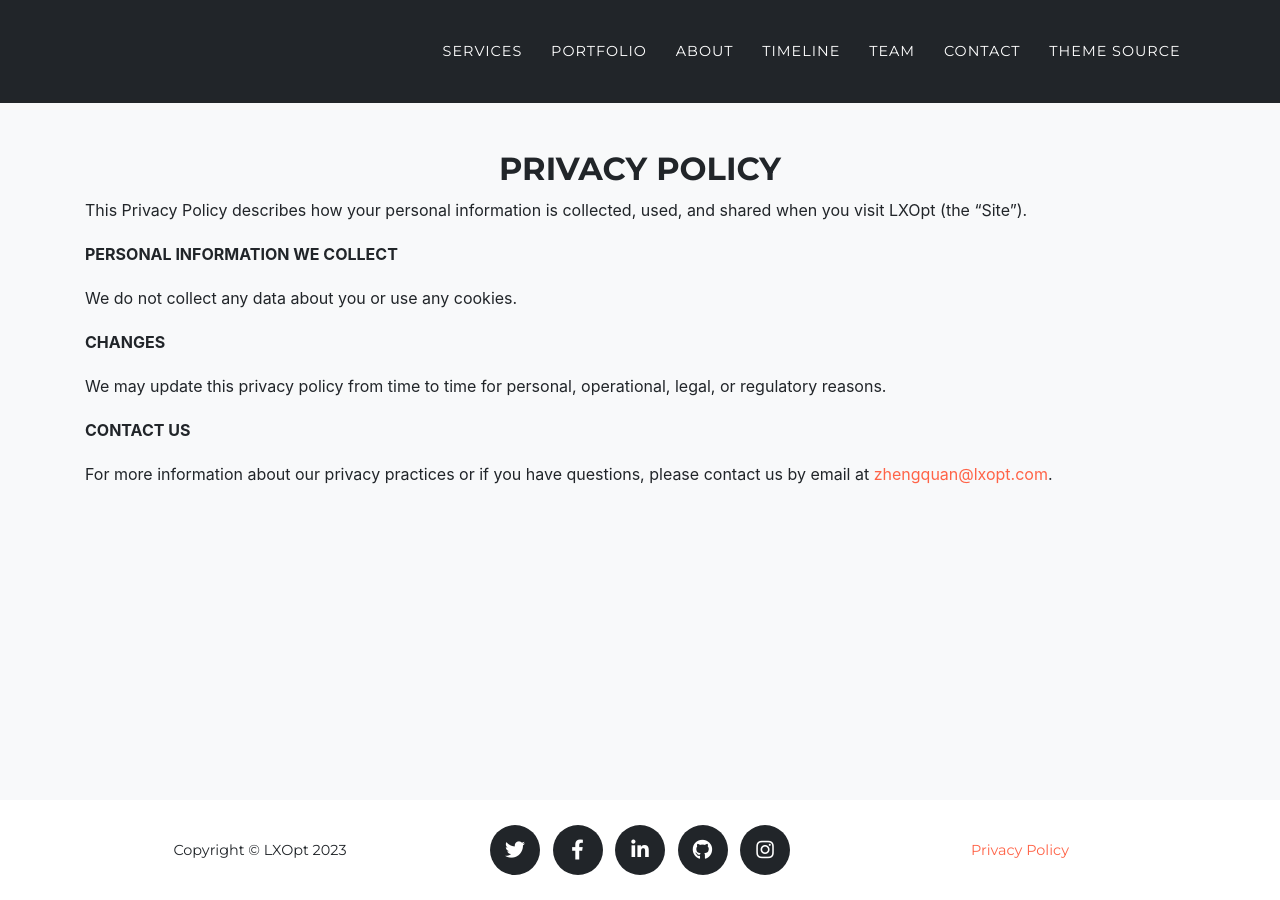
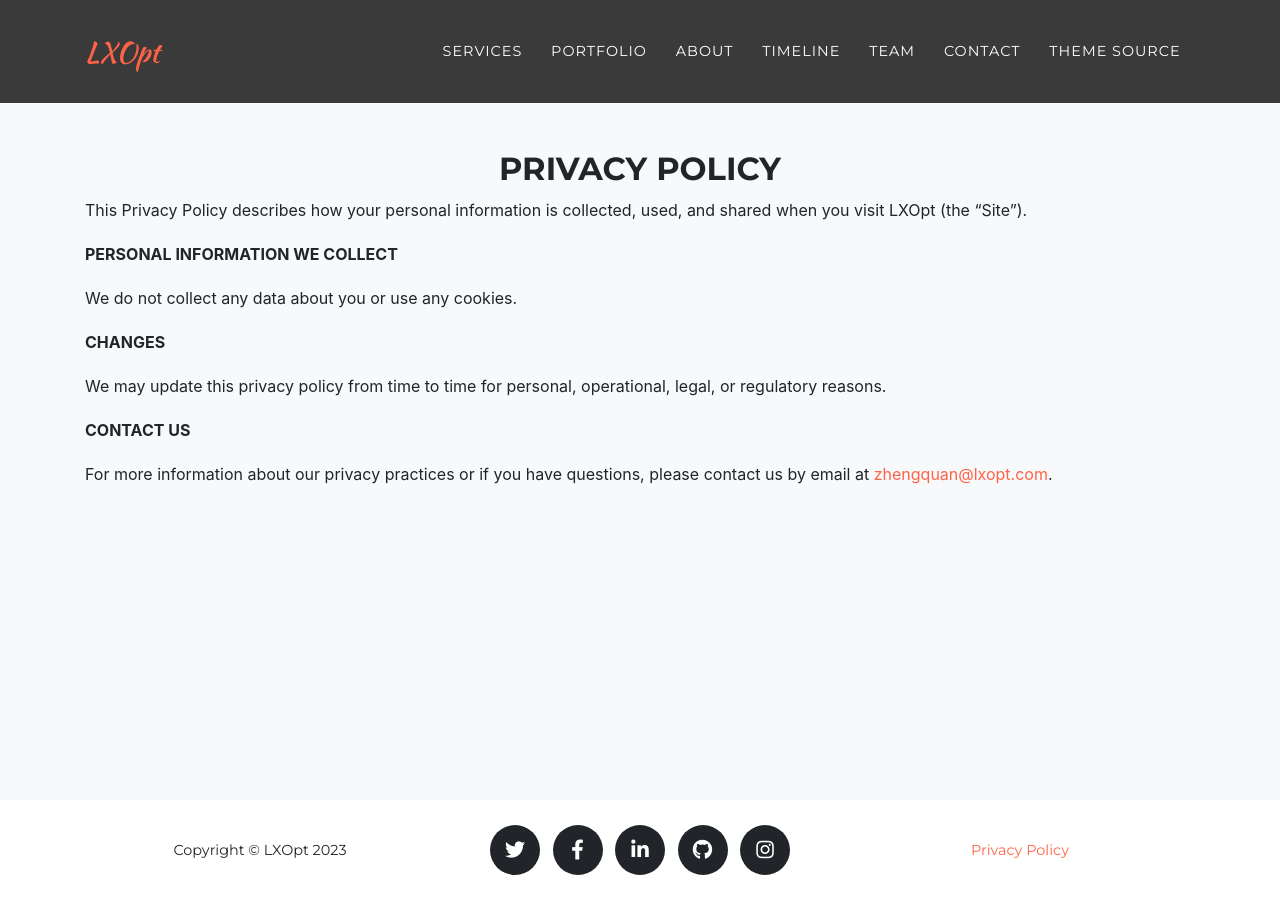
Before and after one commit to LXOpt/lxopt.github.io, a Jekyll site: the page built from legal.md, in a window 1280 px wide. Built offline with Jekyll 4.4.1, drawn with Linux system fonts in a browser that asks for light colours; some web fonts are replaced.

Commit message:
Logo/Icon not working

```diff
--- a/_config.yml
+++ b/_config.yml
@@ -20,9 +20,9 @@ title      : LXOpt
 email      : zhengquan@lxopt.com #this is also the email contact forms will go to
 description: "Site description"
 author     : LXOpt
-logo       : assets\logo.png
-  # path: assets\img\clients\creative-market.jpg
-  # height: 60 #height in px, defaults to 52px
+#logo       :
+  #path: favicon.ico
+  #height: 48 #height in px, defaults to 52px
 
 locale: "en-US" # See available languages in _data/sitetext.yml
 
--- a/_includes/nav.html
+++ b/_includes/nav.html
@@ -2,7 +2,7 @@
 <nav
   class="navbar navbar-expand-lg navbar-dark fixed-top"
   id="mainNav"
-  style="background-color: #212529"
+  style="background-color: #3a3a3a"
 >
   <div class="container">
     <a class="navbar-brand js-scroll-trigger" href="{{ site.baseurl }}/#">
```
Also changed, not shown: assets/log.png (renamed from assets/logo.png).
